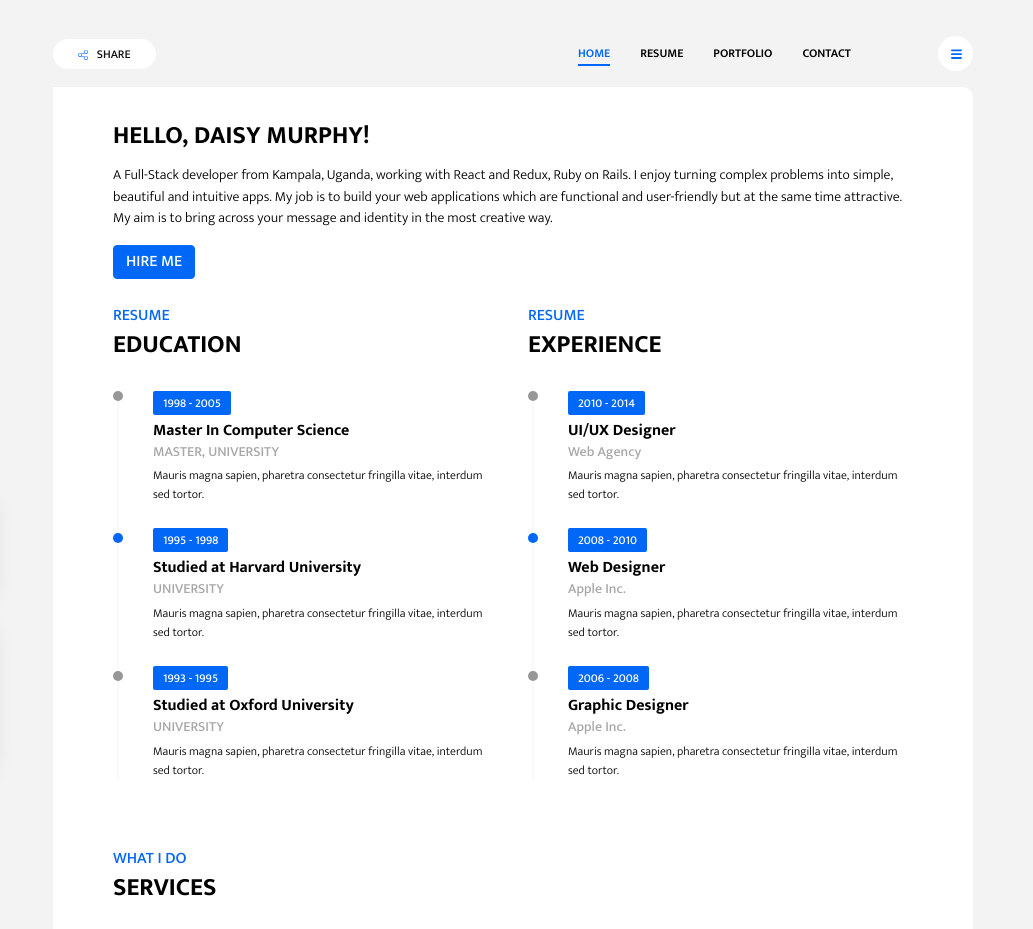
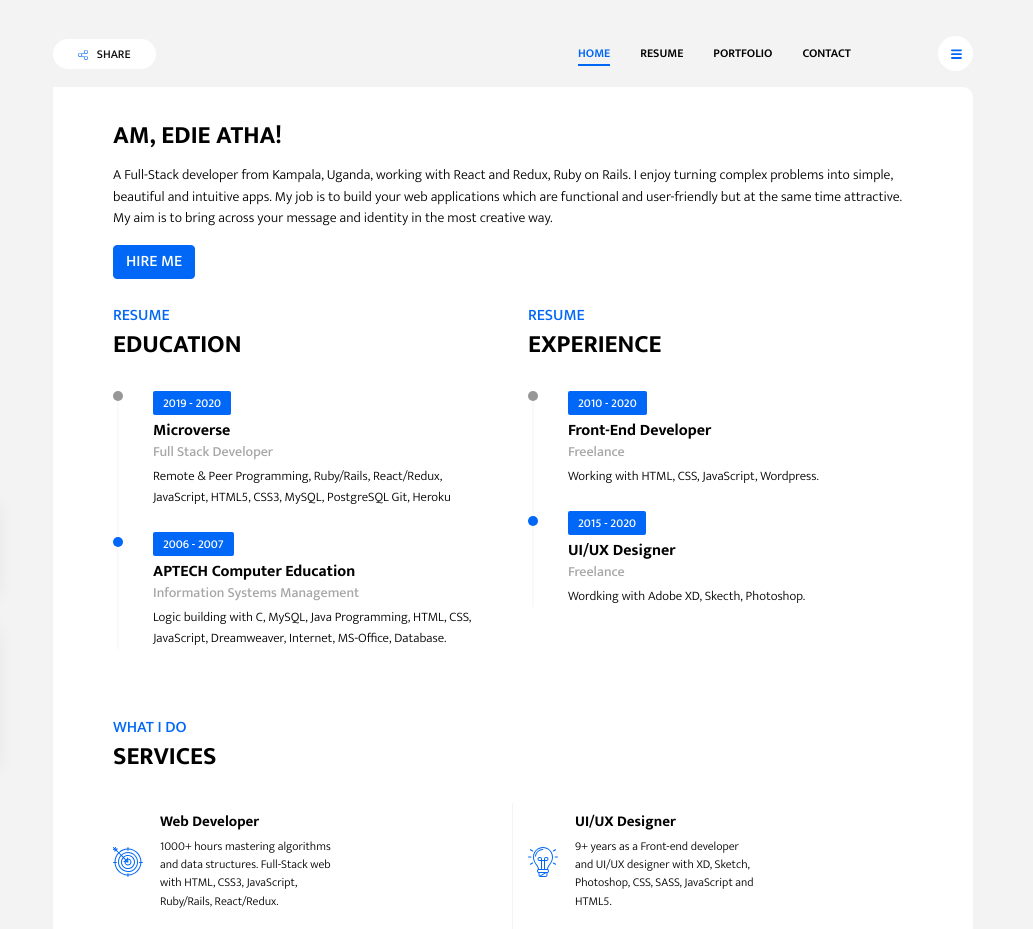
Before and after one commit to edieatha/portfolio, a website: page index.html in a window 1280 px wide. Shown: the top 929 px of the page, 247-1280 px from the left. Drawn offline with Linux system fonts and the light colour scheme.

Commit message:
Update skills

```diff
--- a/index.html
+++ b/index.html
@@ -71,7 +71,7 @@
         </aside>
         <main>
             <section class="intro-section">
-                <h2 class="section-title">Hello, Daisy Murphy!</h2>
+                <h2 class="section-title">Am, Edie Atha!</h2>
                 <p>A Full-Stack developer from Kampala, Uganda, working with React and Redux, Ruby on Rails. I enjoy turning complex problems into simple, beautiful and intuitive apps. My job is to build your web applications which are functional and user-friendly but at the same time attractive. My aim is to bring across your message and identity in the most creative way.
 
 </p>
@@ -84,25 +84,25 @@
                         <h2 class="section-title">EDUCATION</h2>
                         <ul class="time-line">
                             <li class="time-line-item">
-                                <span class="badge badge-primary">1998 - 2005</span>
-                                <h6 class="time-line-item-title">Master In Computer Science</h6>
-                                <p class="time-line-item-subtitle">MASTER, UNIVERSITY</p>
-                                <p class="time-line-item-content">Mauris magna sapien, pharetra consectetur fringilla vitae, interdum sed tortor.</p>
+                                <span class="badge badge-primary">2019 - 2020</span>
+                                <h6 class="time-line-item-title">Microverse</h6>
+                                <p class="time-line-item-subtitle">Full Stack Developer</p>
+                                <p class="time-line-item-content">Remote & Peer Programming, Ruby/Rails, React/Redux, JavaScript, HTML5, CSS3, MySQL, PostgreSQL Git, Heroku</p>
                             </li>
                             <li class="time-line-item">
-                                <span class="badge badge-primary">1995 - 1998</span>
-                                <h6 class="time-line-item-title">Studied at Harvard University</h6>
-                                <p class="time-line-item-subtitle">UNIVERSITY</p>
-                                <p class="time-line-item-content">Mauris magna sapien, pharetra consectetur fringilla vitae, interdum sed tortor.
+                                <span class="badge badge-primary">2006 - 2007</span>
+                                <h6 class="time-line-item-title">APTECH Computer Education</h6>
+                                <p class="time-line-item-subtitle">Information Systems Management</p>
+                                <p class="time-line-item-content">Logic building with C, MySQL, Java Programming, HTML, CSS, JavaScript, Dreamweaver, Internet, MS-Office, Database.
                                 </p>
                             </li>
-                            <li class="time-line-item">
+<!--                             <li class="time-line-item">
                                 <span class="badge badge-primary">1993 - 1995</span>
                                 <h6 class="time-line-item-title">Studied at Oxford University</h6>
                                 <p class="time-line-item-subtitle">UNIVERSITY</p>
                                 <p class="time-line-item-content">Mauris magna sapien, pharetra consectetur fringilla vitae, interdum sed tortor.
                                 </p>
-                            </li>
+                            </li> -->
                         </ul>
                     </div>
                     <div class="col-lg-6">
@@ -110,26 +110,26 @@
                         <h2 class="section-title">Experience</h2>
                         <ul class="time-line">
                             <li class="time-line-item">
-                                <span class="badge badge-primary">2010 - 2014</span>
-                                <h6 class="time-line-item-title">UI/UX Designer</h6>
-                                <p class="time-line-item-subtitle">Web Agency</p>
-                                <p class="time-line-item-content">Mauris magna sapien, pharetra consectetur fringilla vitae, interdum sed tortor.
+                                <span class="badge badge-primary">2010 - 2020</span>
+                                <h6 class="time-line-item-title">Front-End Developer</h6>
+                                <p class="time-line-item-subtitle">Freelance</p>
+                                <p class="time-line-item-content">Working with HTML, CSS, JavaScript, Wordpress.
                                 </p>
                             </li>
                             <li class="time-line-item">
-                                <span class="badge badge-primary">2008 - 2010</span>
-                                <h6 class="time-line-item-title">Web Designer</h6>
-                                <p class="time-line-item-subtitle">Apple Inc.</p>
-                                <p class="time-line-item-content">Mauris magna sapien, pharetra consectetur fringilla vitae, interdum sed tortor.
+                                <span class="badge badge-primary">2015 - 2020</span>
+                                <h6 class="time-line-item-title">UI/UX Designer</h6>
+                                <p class="time-line-item-subtitle">Freelance</p>
+                                <p class="time-line-item-content">Wordking with Adobe XD, Skecth, Photoshop.
                                 </p>
                             </li>
-                            <li class="time-line-item">
+<!--                             <li class="time-line-item">
                                 <span class="badge badge-primary">2006 - 2008</span>
                                 <h6 class="time-line-item-title">Graphic Designer</h6>
                                 <p class="time-line-item-subtitle">Apple Inc.</p>
                                 <p class="time-line-item-content">Mauris magna sapien, pharetra consectetur fringilla vitae, interdum sed tortor.
                                 </p>
-                            </li>
+                            </li> -->
                         </ul>
                     </div>
                 </div>
@@ -143,8 +143,8 @@
                             <img src="assets/images/001-target.svg" alt="target">
                         </div>
                         <div class="media-body">
-                            <h5 class="service-title">web designing</h5>
-                            <p class="service-description">Mauris magna sapien, pharetra consectetur fringilla vitae, interdum sed tortor.
+                            <h5 class="service-title">Web Developer</h5>
+                            <p class="service-description">1000+ hours mastering algorithms and data structures. Full-Stack web with HTML, CSS3, JavaScript, Ruby/Rails, React/Redux.
                             </p>
                         </div>
                     </div>
@@ -153,8 +153,8 @@
                             <img src="assets/images/003-idea.svg" alt="bulb">
                         </div>
                         <div class="media-body">
-                            <h5 class="service-title">Graphic design</h5>
-                            <p class="service-description">Mauris magna sapien, pharetra consectetur fringilla vitae, interdum sed tortor.
+                            <h5 class="service-title">UI/UX Designer</h5>
+                            <p class="service-description">9+ years as a Front-end developer and UI/UX designer with XD, Sketch, Photoshop, CSS, SASS, JavaScript and HTML5.
                             </p>
                         </div>
                     </div>
@@ -163,8 +163,8 @@
                             <img src="assets/images/002-development.svg" alt="development">
                         </div>
                         <div class="media-body">
-                            <h5 class="service-title">Development</h5>
-                            <p class="service-description">Mauris magna sapien, pharetra consectetur fringilla vitae, interdum sed tortor.
+                            <h5 class="service-title">Remote Developer</h5>
+                            <p class="service-description">Over 1300+ hours in remote pair programming and collaboration with GitHub, Industry standard git-flow, daily stand up meetings.
                             </p>
                         </div>
                     </div>
@@ -173,8 +173,8 @@
                             <img src="assets/images/004-smartphone.svg" alt="smartphone">
                         </div>
                         <div class="media-body">
-                            <h5 class="service-title">Mobile design</h5>
-                            <p class="service-description">Mauris magna sapien, pharetra consectetur fringilla vitae, interdum sed tortor.
+                            <h5 class="service-title">Mobile Apps</h5>
+                            <p class="service-description">A hobby and side-skill of designing and developing mobile and web apps with Flutter and Dart.
                             </p>
                         </div>
                     </div>
```
Also changed, not shown: assets/css/live-resume.css.
